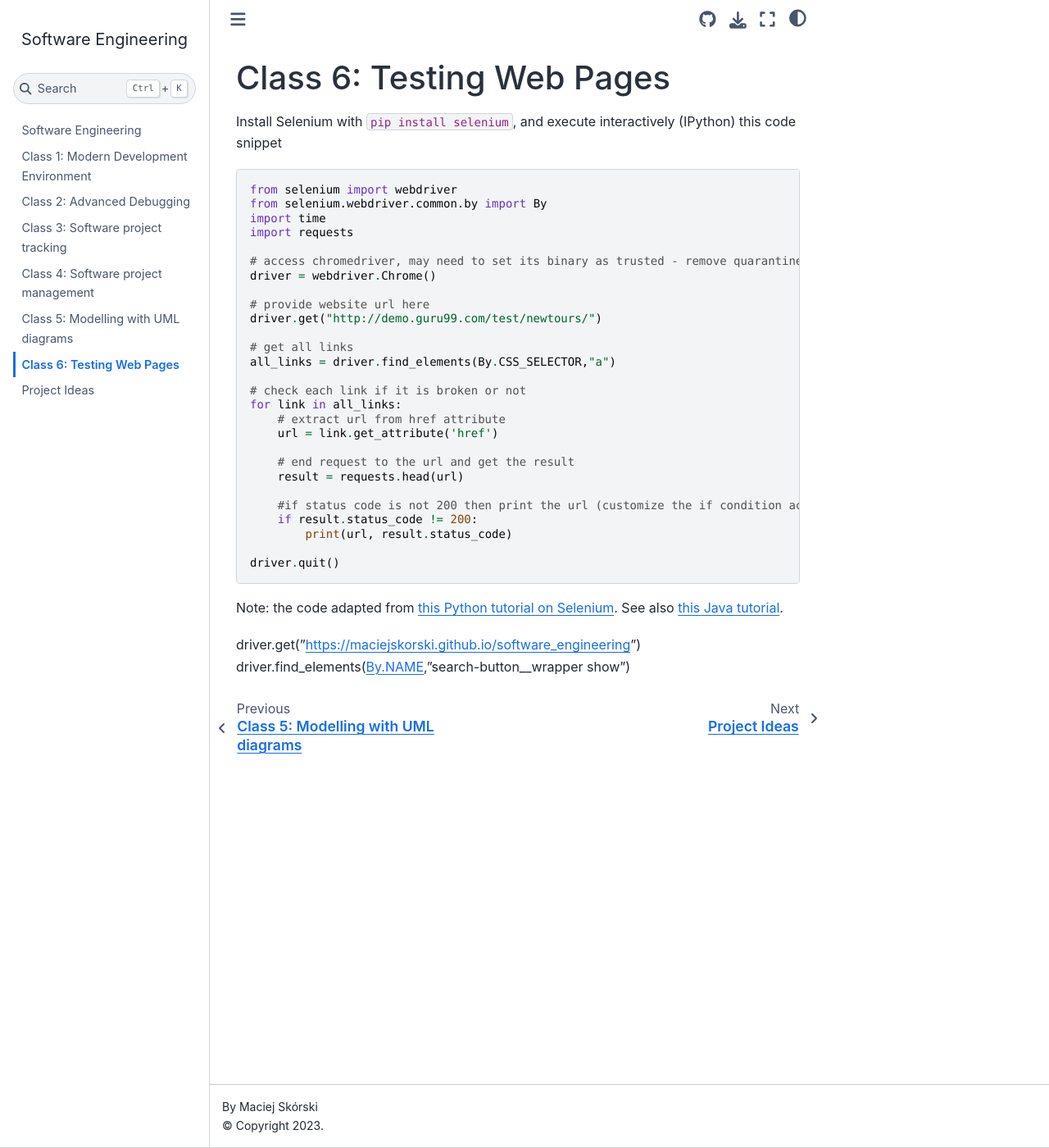
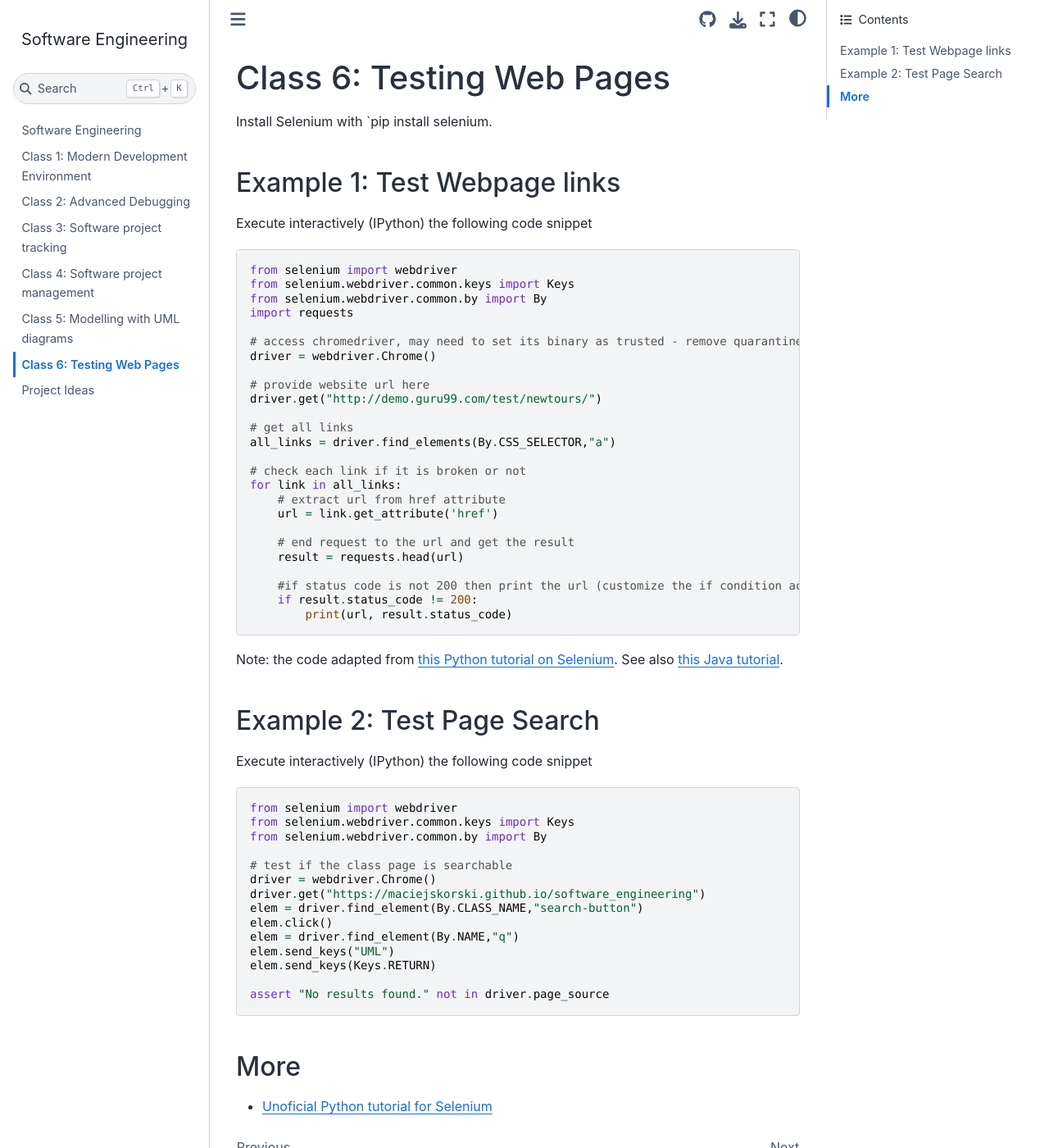
Before and after one commit to maciejskorski/software_engineering, a Jupyter Book: the page built from docs/webapp_testing.md, in a window 1280 px wide and 1400 px high. Shown: the whole window at 82% size. Built offline with Jupyter Book 1.0.4 settings and Sphinx 7.4.7 and the Sphinx Book theme 1.1.4, drawn with Linux system fonts in a browser that asks for light colours.

Commit message:
Selenium examples

````diff
--- a/docs/webapp_testing.md
+++ b/docs/webapp_testing.md
@@ -1,10 +1,14 @@
 # Class 6: Testing Web Pages
 
-Install Selenium with `pip install selenium`, and execute interactively (IPython) this code snippet
+Install Selenium with `pip install selenium.
+
+## Example 1: Test Webpage links
+
+Execute interactively (IPython) the following code snippet
 ```python
 from selenium import webdriver
+from selenium.webdriver.common.keys import Keys
 from selenium.webdriver.common.by import By
-import time
 import requests
 
 # access chromedriver, may need to set its binary as trusted - remove quarantine attribute on MacOS
@@ -27,11 +31,30 @@ for link in all_links:
     #if status code is not 200 then print the url (customize the if condition according to the need)
     if result.status_code != 200:
         print(url, result.status_code)
-
-driver.quit()
 ```
 Note: the code adapted from [this Python tutorial on Selenium](https://www.educative.io/answers/how-to-find-all-broken-links-using-selenium-webdriver-in-python).
 See also [this Java tutorial](https://www.guru99.com/find-broken-links-selenium-webdriver.html).
 
+## Example 2: Test Page Search
+
+Execute interactively (IPython) the following code snippet
+```python
+from selenium import webdriver
+from selenium.webdriver.common.keys import Keys
+from selenium.webdriver.common.by import By
+
+# test if the class page is searchable
+driver = webdriver.Chrome()
 driver.get("https://maciejskorski.github.io/software_engineering")
-driver.find_elements(By.NAME,"search-button__wrapper show")
+elem = driver.find_element(By.CLASS_NAME,"search-button")
+elem.click()
+elem = driver.find_element(By.NAME,"q")
+elem.send_keys("UML")
+elem.send_keys(Keys.RETURN)
+
+assert "No results found." not in driver.page_source
+```
+
+## More
+
+* [Unoficial Python tutorial for Selenium](https://selenium-python.readthedocs.io/)
````
